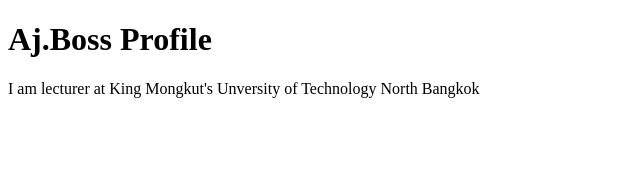
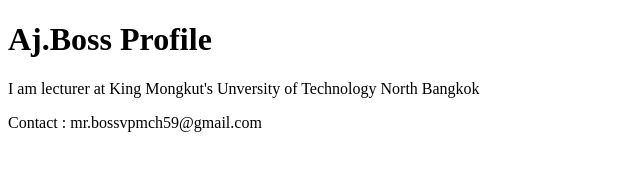
Before and after one commit to Rachata-Phetcharat/github-desktop-project, a plain HTML site: page index.html in a window 1280 px wide. Shown: the whole page, without its empty margins (0-640 px from the left). Drawn offline with Linux system fonts and the light colour scheme.

Commit message:
Add contact me
add contact me

```diff
--- a/index.html
+++ b/index.html
@@ -8,5 +8,6 @@
 <body>
     <h1>Aj.Boss Profile</h1>
     <p>I am lecturer at King Mongkut's Unversity of Technology North Bangkok</p>
+    <footer>Contact : mr.bossvpmch59@gmail.com</footer>
 </body>
 </html>
```
